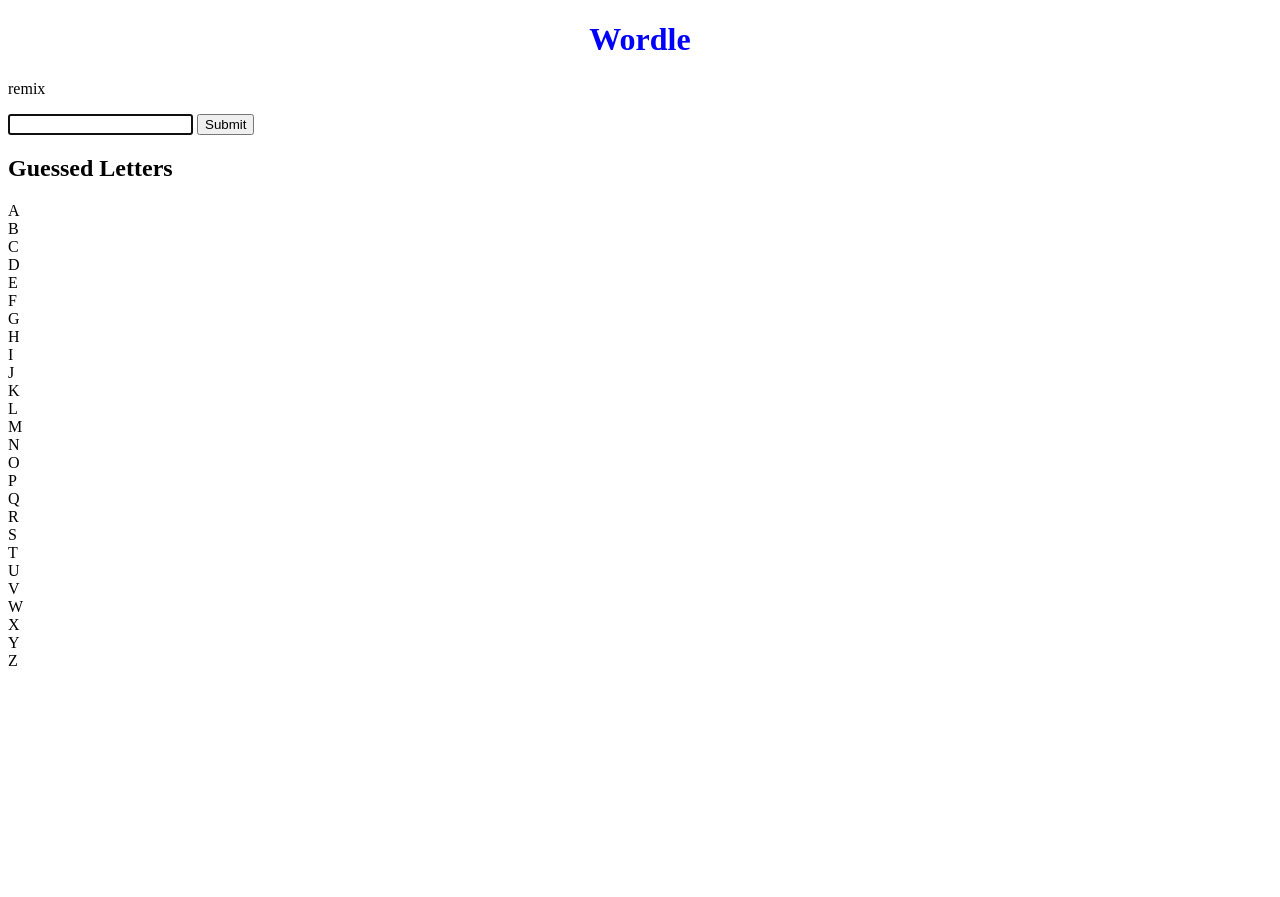
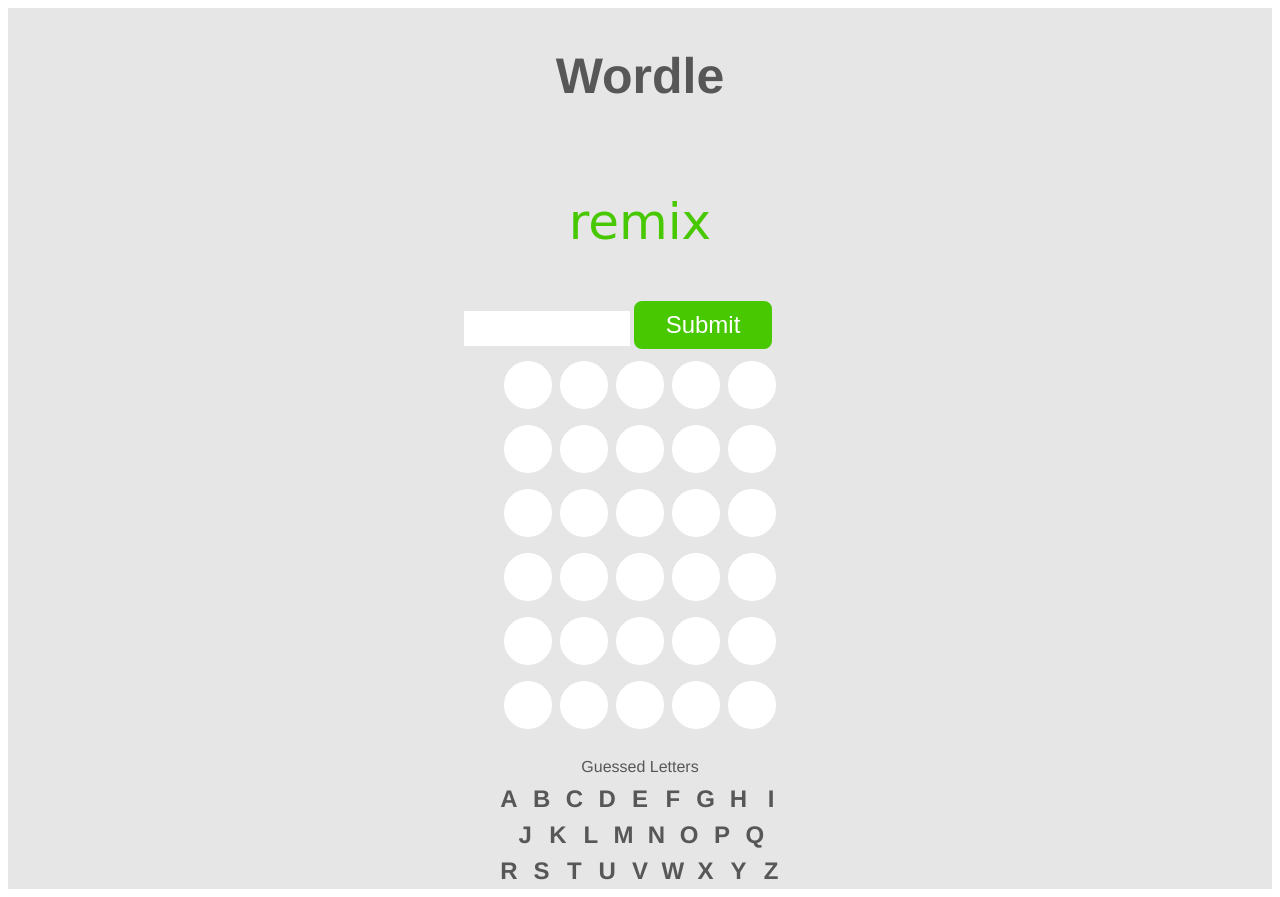
Before and after one commit to aislingreid/aislingreid.github.io, a plain HTML site: page index.html in a window 1280 px wide. Before the commit the page ends 800 px from the top, so only its background shows below. Drawn offline with Linux system fonts and the light colour scheme.

Commit message:
Update style.css

```diff
--- a/style.css
+++ b/style.css
@@ -1,4 +1,86 @@
 h1 {
- text-align: center;
- color: blue;
+    text-align: center;
+    color: #575757;
+    font-family: Helvetica, sans-serif;
+    font-size: 50px;
+    padding: 5px 10px;
+   }
+
+h2 {
+    text-align: center;
+    color: #575757;
+    font-family: Helvetica, sans-serif;
+    font-size: 16px;
+    margin-top: 25px;
+    margin-bottom: 5px;
+    font-weight: lighter
+   }
+
+p {
+  font-family: Brush Script MT, Brush Script Std, cursive;
+  font-size: 50px;
+  color: #47C800;
 }
+
+#game-board {
+    display: flex;
+    align-items: center;
+    flex-direction: column;
+    background-color: #E6E6E6;
+    width: 100%;
+  }
+
+.letter-box {
+    border: 2px solid #E6E6E6;
+    border-radius: 50px;
+    margin: 10px 2px 2px 2px;
+    font-size: 2.5rem;
+    font-weight: 700;
+    font-family: Helvetica, sans-serif;
+    height: 3rem;
+    width: 3rem;
+    display: flex;
+    justify-content: center;
+    align-items: center;
+    text-transform: uppercase;
+    float: left;
+    background-color: white;
+  }
+
+.letter-row {
+    display: flex;
+  }
+
+.character {
+    margin: 2px;
+    font-size: 24px;
+    font-weight: 700;
+    font-family: Helvetica, sans-serif;
+    height: 2rem;
+    width: 1.8rem;
+    display: flex;
+    justify-content: center;
+    align-items: center;
+    text-transform: uppercase;
+    float: left;
+    color: #575757;
+  }
+button {
+    background-color: #47C800;
+    border: 2px solid #47C800;
+    border-radius: 8px;
+    color: white;
+    padding: 8px 30px;
+    text-align: center;
+    text-decoration: none;
+    display: inline-block;
+    font-size: 24px;
+  }
+input {
+    border: none;
+    padding: 10px 30px;
+    font: 32px;
+    font-family: Helvetica, sans-serif;
+    outline: none;
+    width: 30%;
+}
```
